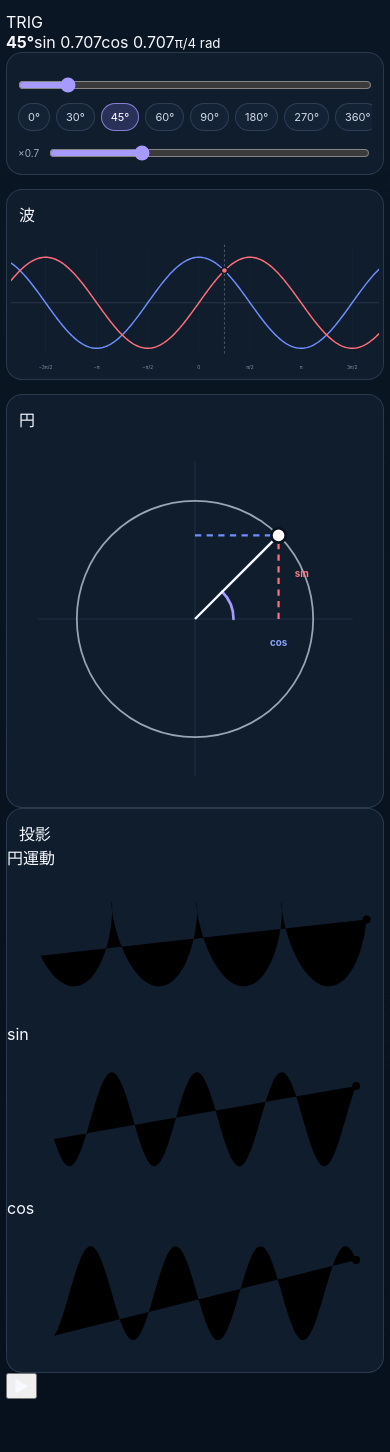
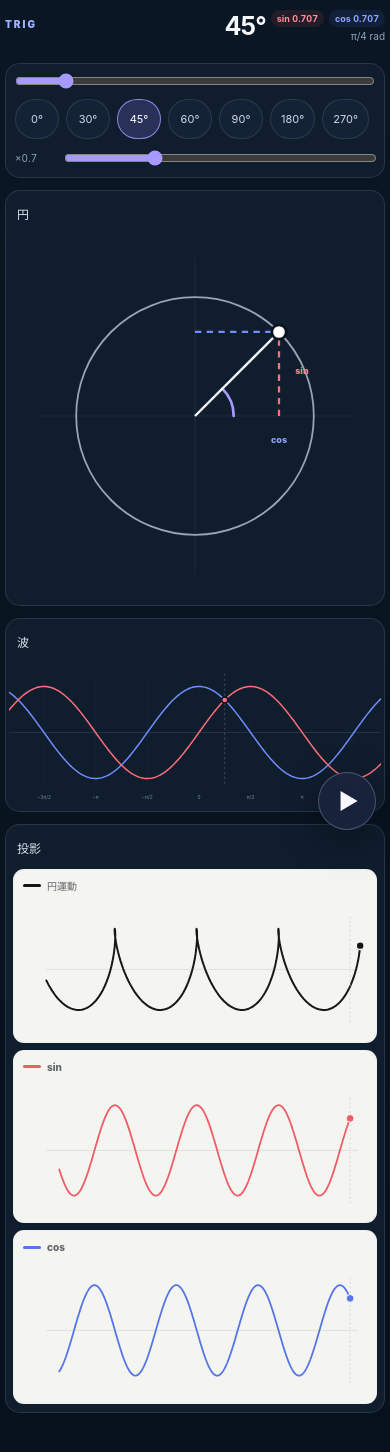
Before and after one commit to miyatayuuma/trig-playground, a React (Vite) app: page / in a window 390 px wide. Shown: the top 1452 px of the page. Built offline with nearby package versions, Linux system fonts and the light colour scheme.

Commit message:
feat: refine mobile layout and floating playback

```diff
--- a/src/styles.css
+++ b/src/styles.css
@@ -6,10 +6,11 @@
   text-rendering: optimizeLegibility;
   --bg: #07111d;
   --panel: #0f1d2d;
-  --border: rgba(184, 205, 235, 0.16);
-  --muted: #9fb0c5;
+  --panel-soft: #111f30;
+  --border: rgba(184, 205, 235, 0.14);
+  --muted: #91a4bc;
   --sin: #ef5d68;
-  --cos: #496edb;
+  --cos: #5876e8;
   --accent: #a69aff;
 }
 
@@ -25,237 +26,130 @@ button, input { font: inherit; }
 button { color: inherit; }
 
 .app {
-  width: min(1180px, calc(100% - 28px));
+  width: min(1160px, calc(100% - 24px));
   margin: 0 auto;
-  padding: 22px 0 52px;
+  padding: 16px 0 112px;
 }
 
-.hero {
+.topbar {
   display: flex;
+  align-items: center;
   justify-content: space-between;
-  align-items: end;
-  gap: 20px;
-  margin-bottom: 14px;
+  gap: 16px;
+  min-height: 46px;
+  margin-bottom: 10px;
 }
-.eyebrow {
-  margin: 0 0 7px;
-  color: #8faeff;
-  font-size: 11px;
-  font-weight: 800;
-  letter-spacing: .18em;
+.brand {
+  color: #9eb4ff;
+  font-size: 12px;
+  font-weight: 900;
+  letter-spacing: .2em;
 }
-.hero h1 {
-  margin: 0;
-  max-width: 760px;
-  font-size: clamp(30px, 5vw, 56px);
-  line-height: 1;
-  letter-spacing: -.05em;
-}
-.lead {
-  margin: 10px 0 0;
-  color: var(--muted);
-  font-size: 14px;
-}
-.hero-readout {
-  flex: 0 0 auto;
-  min-width: 132px;
-  text-align: right;
+.live-readout {
+  display: flex;
+  align-items: baseline;
+  justify-content: flex-end;
+  gap: 9px;
+  min-width: 0;
   font-variant-numeric: tabular-nums;
 }
-.hero-readout span { display: block; color: var(--muted); font-size: 11px; }
-.hero-readout strong { display: block; font-size: clamp(32px, 4vw, 46px); letter-spacing: -.04em; }
-.hero-readout small { color: #c2cede; }
+.live-readout strong {
+  font-size: clamp(24px, 4vw, 34px);
+  letter-spacing: -.04em;
+}
+.live-readout small {
+  color: var(--muted);
+  font-size: 10px;
+}
+.mini-value {
+  border-radius: 999px;
+  padding: 4px 7px;
+  font-size: 10px;
+  font-weight: 750;
+  white-space: nowrap;
+}
+.sin-mini { color: #ff8f98; background: rgba(239,93,104,.1); }
+.cos-mini { color: #90a5ff; background: rgba(88,118,232,.11); }
 
 .panel {
   border: 1px solid var(--border);
-  border-radius: 20px;
+  border-radius: 18px;
   background: var(--panel);
   overflow: hidden;
 }
 
 .control-panel {
-  padding: 15px;
-  margin-bottom: 14px;
+  margin-bottom: 12px;
+  padding: 12px;
 }
-.control-top,
-.control-bottom {
-  display: flex;
-  justify-content: space-between;
-  align-items: center;
-  gap: 14px;
-}
-.angle-block {
-  display: flex;
-  align-items: baseline;
-  gap: 8px;
-  font-variant-numeric: tabular-nums;
-}
-.angle-block span {
-  color: var(--muted);
-  font-size: 9px;
-  font-weight: 800;
-  letter-spacing: .13em;
-}
-.angle-block strong { font-size: 27px; letter-spacing: -.035em; }
-.angle-block small { color: #aebed1; font-size: 12px; }
-.play-button {
-  min-width: 88px;
-  border: 1px solid var(--border);
-  border-radius: 11px;
-  padding: 8px 12px;
-  background: #16263a;
-  cursor: pointer;
-}
-.play-button:focus-visible,
-.preset-row button:focus-visible { outline: 2px solid #9f95ff; outline-offset: 2px; }
-.play-button.is-playing { background: #2a3158; }
 .angle-slider {
   width: 100%;
-  margin: 13px 0 9px;
+  margin: 0 0 9px;
   accent-color: var(--accent);
 }
 .preset-row {
   display: flex;
-  gap: 6px;
+  gap: 7px;
   overflow-x: auto;
-  padding: 1px 0 12px;
+  padding: 1px 0 9px;
   scrollbar-width: none;
 }
 .preset-row::-webkit-scrollbar { display: none; }
 .preset-row button {
   flex: 0 0 auto;
+  min-width: 42px;
+  min-height: 38px;
   border: 1px solid var(--border);
   border-radius: 999px;
-  padding: 6px 9px;
+  padding: 7px 10px;
   background: #142236;
-  color: #d0d9e7;
+  color: #cfd9e7;
   font-size: 11px;
   cursor: pointer;
 }
 .preset-row button.active {
-  border-color: rgba(166,154,255,.75);
+  border-color: rgba(166,154,255,.8);
   background: #2a3158;
   color: #fff;
 }
-.value-cards {
+.preset-row button:focus-visible,
+.floating-play:focus-visible {
+  outline: 2px solid #b0a7ff;
+  outline-offset: 3px;
+}
+.speed-control {
   display: grid;
-  grid-template-columns: repeat(2, minmax(110px, 150px));
-  gap: 8px;
-}
-.value-card {
-  padding: 9px 11px;
-  border: 1px solid var(--border);
-  border-radius: 11px;
-  background: #132236;
-}
-.value-card span {
-  display: block;
+  grid-template-columns: 38px 1fr;
+  align-items: center;
+  gap: 9px;
   color: var(--muted);
   font-size: 10px;
-}
-.value-card strong {
-  display: block;
-  margin-top: 2px;
-  font-size: 19px;
   font-variant-numeric: tabular-nums;
 }
-.sine-value strong { color: #ff7d87; }
-.cosine-value strong { color: #7f9cff; }
-.speed-control {
+.speed-control input { width: 100%; accent-color: var(--accent); }
+
+.visual-grid {
   display: grid;
-  grid-template-columns: auto minmax(90px, 150px);
-  align-items: center;
-  gap: 8px;
-  color: var(--muted);
-  font-size: 10px;
+  grid-template-columns: .78fr 1.22fr;
+  gap: 12px;
+  margin-bottom: 12px;
 }
-.speed-control input { accent-color: var(--accent); }
-
+.visual-card { min-width: 0; }
 .panel-heading {
   display: flex;
   align-items: center;
   justify-content: space-between;
-  gap: 12px;
-  padding: 14px 16px 0;
+  min-height: 42px;
+  padding: 11px 14px 0;
 }
-.panel-heading > div { display: flex; align-items: center; gap: 8px; }
-.panel-heading h2 { margin: 0; font-size: 16px; letter-spacing: -.02em; }
-.panel-heading p { margin: 0; color: var(--muted); font-size: 11px; }
-.step {
-  display: grid;
-  place-items: center;
-  width: 27px;
-  height: 27px;
-  border: 1px solid var(--border);
-  border-radius: 8px;
-  color: #b7c7da;
-  font-size: 9px;
+.panel-heading h2 {
+  margin: 0;
+  color: #dbe4f1;
+  font-size: 13px;
   font-weight: 800;
+  letter-spacing: -.01em;
 }
 
-.iso-card { margin-bottom: 14px; }
-.iso-stage {
-  margin: 12px;
-  border-radius: 15px;
-  overflow: hidden;
-  background: #f7f7f4;
-}
-.iso-svg {
-  display: block;
-  width: 100%;
-  height: auto;
-}
-.iso-plane { stroke: none; }
-.iso-plane-sin { fill: rgba(239, 93, 104, .035); }
-.iso-plane-cos { fill: rgba(73, 110, 219, .035); }
-.iso-grid line {
-  stroke: #d8d8d4;
-  stroke-width: 1;
-}
-.iso-axes line {
-  stroke: #858985;
-  stroke-width: 1.7;
-  stroke-linecap: round;
-}
-.iso-projection,
-.iso-helix {
-  fill: none;
-  stroke-linecap: round;
-  stroke-linejoin: round;
-}
-.iso-helix { stroke: #151515; stroke-width: 3.3; }
-.iso-sin { stroke: var(--sin); stroke-width: 2.8; }
-.iso-cos { stroke: var(--cos); stroke-width: 2.8; }
-.iso-guide {
-  stroke-width: 1.2;
-  stroke-dasharray: 4 4;
-  opacity: .5;
-}
-.iso-guide-sin { stroke: var(--sin); }
-.iso-guide-cos { stroke: var(--cos); }
-.iso-current { fill: #161616; stroke: #f7f7f4; stroke-width: 2; }
-.iso-sin-dot { fill: var(--sin); }
-.iso-cos-dot { fill: var(--cos); }
-.iso-caption {
-  display: flex;
-  justify-content: center;
-  flex-wrap: wrap;
-  gap: 16px;
-  padding: 0 14px 14px;
-  color: #c6d1df;
-  font-size: 11px;
-}
-.iso-caption span { display: inline-flex; align-items: center; gap: 6px; }
-.caption-line { display: inline-block; width: 22px; height: 3px; border-radius: 3px; }
-.caption-line.black { background: #e7e7e7; box-shadow: inset 0 0 0 1px #111; }
-.caption-line.red { background: var(--sin); }
-.caption-line.blue { background: var(--cos); }
-
-.visual-grid {
-  display: grid;
-  grid-template-columns: .8fr 1.2fr;
-  gap: 14px;
-}
 .circle-svg,
 .wave-svg {
   display: block;
@@ -263,13 +157,13 @@ button { color: inherit; }
   height: auto;
 }
 .circle-svg {
-  max-height: 430px;
+  max-height: 420px;
   cursor: crosshair;
   touch-action: none;
   user-select: none;
 }
 .grid-lines line {
-  stroke: rgba(177, 205, 239, .12);
+  stroke: rgba(177, 205, 239, .09);
   stroke-width: 1;
 }
 .unit-circle {
@@ -281,23 +175,23 @@ button { color: inherit; }
 .angle-arc { fill: none; stroke: var(--accent); stroke-width: 3; stroke-linecap: round; }
 .projection { stroke-width: 2.5; stroke-dasharray: 7 6; }
 .projection-sin { stroke: #ff6f7b; }
-.projection-cos { stroke: #6f8eff; }
+.projection-cos { stroke: #718eff; }
 .point-hit { fill: transparent; }
 .point { fill: #fff; stroke: #09131f; stroke-width: 3; }
-.projection-label { font-size: 11px; font-weight: 700; }
-.sin-label { fill: #ff7d87; }
-.cos-label { fill: #8ca4ff; text-anchor: middle; }
+.projection-label { font-size: 10px; font-weight: 800; }
+.sin-label { fill: #ff8790; }
+.cos-label { fill: #91a6ff; text-anchor: middle; }
 
 .wave-svg {
-  padding: 8px 4px 0;
+  padding: 8px 3px 1px;
   touch-action: none;
   user-select: none;
   cursor: grab;
 }
 .wave-svg:active { cursor: grabbing; }
-.wave-axis { stroke: rgba(221,232,248,.26); stroke-width: 1; }
-.wave-grid-line { stroke: rgba(177,205,239,.08); stroke-width: 1; }
-.wave-tick { fill: #8496ad; font-size: 10px; text-anchor: middle; }
+.wave-axis { stroke: rgba(221,232,248,.22); stroke-width: 1; }
+.wave-grid-line { stroke: rgba(177,205,239,.07); stroke-width: 1; }
+.wave-tick { fill: #778ba5; font-size: 10px; text-anchor: middle; }
 .wave-line {
   fill: none;
   stroke-width: 3;
@@ -305,69 +199,157 @@ button { color: inherit; }
   stroke-linejoin: round;
 }
 .sine-wave { stroke: #ff6f7b; }
-.cosine-wave { stroke: #6f8eff; }
-.cursor-line { stroke: rgba(255,255,255,.48); stroke-width: 1.2; stroke-dasharray: 5 5; }
+.cosine-wave { stroke: #718eff; }
+.cursor-line { stroke: rgba(255,255,255,.36); stroke-width: 1.1; stroke-dasharray: 5 5; }
 .wave-dot { stroke: #09131f; stroke-width: 2.5; }
 .sine-dot { fill: #ff6f7b; }
-.cosine-dot { fill: #6f8eff; }
-.wave-caption {
-  padding: 0 14px 13px;
-  color: var(--muted);
+.cosine-dot { fill: #718eff; }
+
+.projection-section { padding-bottom: 12px; }
+.projection-grid {
+  display: grid;
+  grid-template-columns: repeat(3, minmax(0, 1fr));
+  gap: 9px;
+  padding: 10px 10px 0;
+}
+.projection-card {
+  min-width: 0;
+  overflow: hidden;
+  border: 1px solid rgba(180,205,236,.1);
+  border-radius: 13px;
+  background: #f4f4f1;
+}
+.projection-key {
+  display: flex;
+  align-items: center;
+  gap: 6px;
+  height: 31px;
+  padding: 7px 9px 0;
+  color: #5f6467;
   font-size: 10px;
+  font-weight: 800;
 }
+.projection-key i {
+  width: 18px;
+  height: 3px;
+  border-radius: 4px;
+  background: #151515;
+}
+.sin-card .projection-key i { background: var(--sin); }
+.cos-card .projection-key i { background: var(--cos); }
+.projection-card svg {
+  display: block;
+  width: 100%;
+  height: auto;
+}
+.projection-axis {
+  stroke: #d5d6d3;
+  stroke-width: 1;
+}
+.trail {
+  fill: none;
+  stroke-linecap: round;
+  stroke-linejoin: round;
+}
+.trail-orbit { stroke: #181818; stroke-width: 3.1; }
+.trail-sin { stroke: var(--sin); stroke-width: 2.8; }
+.trail-cos { stroke: var(--cos); stroke-width: 2.8; }
+.now-line {
+  stroke: #c8cac6;
+  stroke-width: 1;
+  stroke-dasharray: 3 4;
+}
+.orbit-dot { fill: #151515; stroke: #fff; stroke-width: 2; }
+.sin-dot { fill: var(--sin); stroke: #fff; stroke-width: 1.5; }
+.cos-dot { fill: var(--cos); stroke: #fff; stroke-width: 1.5; }
 
-@media (max-width: 780px) {
+.floating-play {
+  position: fixed;
+  right: max(18px, calc((100vw - 1160px) / 2 + 18px));
+  bottom: max(18px, calc(env(safe-area-inset-bottom) + 18px));
+  z-index: 20;
+  display: grid;
+  place-items: center;
+  width: 62px;
+  height: 62px;
+  border: 1px solid rgba(200,210,255,.28);
+  border-radius: 50%;
+  background: rgba(26, 36, 61, .94);
+  box-shadow: 0 12px 38px rgba(0,0,0,.36);
+  backdrop-filter: blur(14px);
+  cursor: pointer;
+  transition: transform .14s ease, background .14s ease;
+}
+.floating-play span {
+  display: block;
+  margin-left: 3px;
+  font-size: 22px;
+  line-height: 1;
+}
+.floating-play.is-playing {
+  background: rgba(81, 72, 146, .96);
+}
+.floating-play.is-playing span { margin-left: 0; letter-spacing: -3px; }
+.floating-play:active { transform: scale(.94); }
+
+@media (max-width: 820px) {
   .app {
-    width: min(100% - 16px, 620px);
-    padding-top: 12px;
+    width: min(100% - 14px, 660px);
+    padding-top: 10px;
   }
-  .hero {
-    display: grid;
-    grid-template-columns: 1fr auto;
-    align-items: start;
-    gap: 12px;
-  }
-  .hero h1 { font-size: clamp(27px, 8vw, 40px); }
-  .lead { font-size: 12px; }
-  .hero-readout { min-width: 90px; }
-  .hero-readout strong { font-size: 29px; }
   .visual-grid { grid-template-columns: 1fr; }
   .circle-svg { max-height: none; }
-  .iso-stage { margin: 10px 8px; }
+  .projection-grid { grid-template-columns: 1fr; }
+  .projection-card svg { max-height: 205px; }
+  .floating-play { right: 16px; }
 }
 
 @media (max-width: 520px) {
-  .app { width: calc(100% - 12px); }
-  .panel { border-radius: 16px; }
-  .hero {
-    grid-template-columns: 1fr;
-    margin-bottom: 10px;
+  .app { width: calc(100% - 10px); }
+  .panel { border-radius: 15px; }
+  .topbar {
+    align-items: flex-start;
+    gap: 8px;
+    margin-bottom: 7px;
   }
-  .hero h1 { font-size: 30px; }
-  .hero-readout {
-    display: flex;
-    align-items: baseline;
-    gap: 7px;
-    text-align: left;
+  .brand { padding-top: 8px; font-size: 10px; }
+  .live-readout {
+    display: grid;
+    grid-template-columns: auto auto auto;
+    gap: 3px 5px;
+    align-items: center;
   }
-  .hero-readout span { display: inline; }
-  .hero-readout strong { font-size: 26px; }
-  .hero-readout small { font-size: 11px; }
-  .control-panel { padding: 11px; }
-  .control-bottom {
-    align-items: stretch;
-    flex-direction: column;
+  .live-readout strong {
+    grid-row: 1 / span 2;
+    font-size: 25px;
   }
-  .value-cards { grid-template-columns: 1fr 1fr; width: 100%; }
-  .speed-control { grid-template-columns: auto 1fr; width: 100%; }
-  .panel-heading { padding: 12px 12px 0; }
-  .panel-heading p { display: none; }
-  .iso-stage { margin: 8px 6px; border-radius: 12px; }
-  .iso-caption { gap: 11px; padding-bottom: 11px; }
-  .circle-card { order: 2; }
-  .wave-card { order: 1; }
+  .live-readout small {
+    grid-column: 2 / span 2;
+    text-align: right;
+  }
+  .mini-value { padding: 3px 6px; font-size: 9px; }
+  .control-panel { padding: 9px; }
+  .preset-row button {
+    min-width: 44px;
+    min-height: 40px;
+    padding: 7px 10px;
+  }
+  .panel-heading { min-height: 36px; padding: 9px 11px 0; }
+  .panel-heading h2 { font-size: 12px; }
+  .wave-svg { min-height: 150px; }
+  .projection-section { padding-bottom: 8px; }
+  .projection-grid { gap: 7px; padding: 8px 7px 0; }
+  .projection-card { border-radius: 11px; }
+  .projection-key { height: 27px; padding-top: 5px; }
+  .floating-play {
+    right: 14px;
+    bottom: max(14px, calc(env(safe-area-inset-bottom) + 14px));
+    width: 58px;
+    height: 58px;
+  }
 }
 
 @media (prefers-reduced-motion: reduce) {
   * { scroll-behavior: auto !important; }
+  .floating-play { transition: none; }
 }
```
